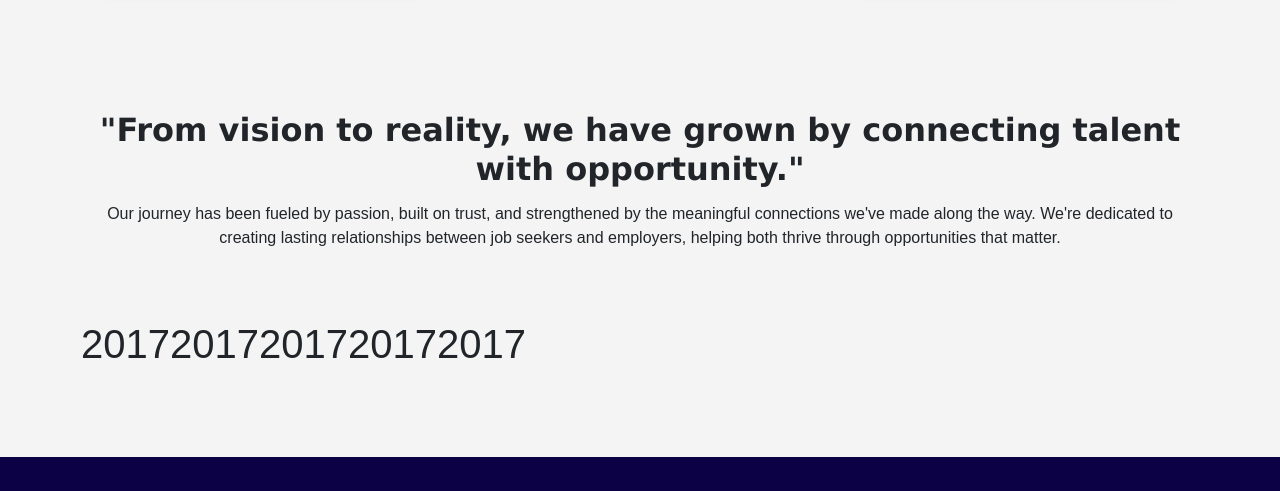
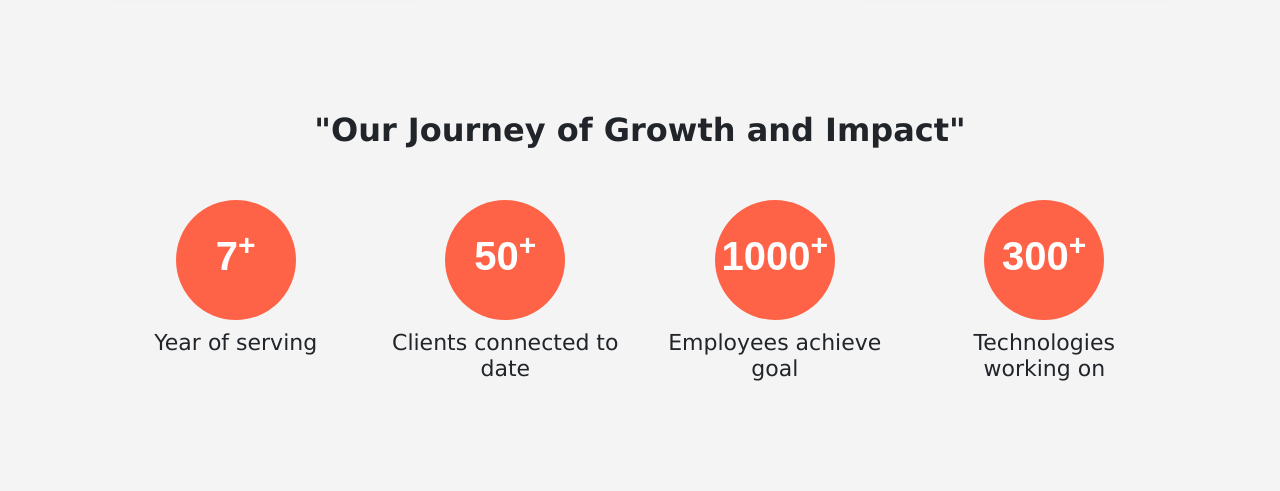
Before and after one commit to achalturkar/TechCombo, a plain HTML site: page index.html in a window 1280 px wide. Shown: the part 1230-1721 px from the top of the page. Drawn offline with nearby package versions, Linux system fonts and the light colour scheme.

Commit message:
new  commit

```diff
--- a/css/style.css
+++ b/css/style.css
@@ -206,11 +206,11 @@ body {
 }
 
 .parent-box {
-    border: 1px solid transparent; /* Removed the red border for a cleaner look */
+    border: 1px solid transparent;
     display: flex;
     justify-content: space-between;
     align-items: center;
-    flex-wrap: wrap; /* Allows wrapping for smaller screens */
+    flex-wrap: wrap;
 }
 
 .parent-box-1 {
@@ -218,7 +218,7 @@ body {
     width: 100%;
     justify-content: space-between;
     align-items: center;
-    gap: 5%; /* Reduced gap for a better look */
+    gap: 5%;
     padding: 20px;
     margin: 50px 0px;
     /* border: 1px solid black; */
@@ -231,14 +231,14 @@ body {
 }
 
 .first-child h1 {
-    font-size: 36px;
+    font-size: 40px;
     font-weight: 800;
     font-family: Verdana, Geneva, Tahoma, sans-serif;
     margin-bottom: 20px;
 }
 
 .first-child h3 {
-    font-size: 18px;
+    font-size: 24px;
     line-height: 1.6;
     margin-bottom: 30px;
     font-family: Arial, sans-serif;
@@ -318,7 +318,7 @@ body {
     align-items: center;
     margin-top: 20px;
     gap: 5%;
-    flex-wrap: wrap; /* Allows wrapping on smaller screens */
+    flex-wrap: wrap;
     padding: 20px;
 }
 
@@ -326,23 +326,23 @@ body {
 .perform-child {
     border: 1px solid transparent;
     text-align: center;
-    width: 30%; /* Ensures 3 items per row on larger screens */
+    width: 30%;
     padding: 20px;
-    background-color: #f9f9f9; /* Light background for contrast */
+    background-color: #f9f9f9;
     border-radius: 10px;
     transition: transform 0.3s ease, box-shadow 0.3s ease;
-    box-shadow: 0 4px 8px rgba(0, 0, 0, 0.1); /* Adds a subtle shadow */
+    box-shadow: 0 4px 8px rgba(0, 0, 0, 0.1);
 }
 
 /* Hover effect for service box */
 .perform-child:hover {
     transform: translateY(-10px); /* Slight lift on hover */
-    box-shadow: 0 8px 16px rgba(0, 0, 0, 0.2); /* Enhanced shadow on hover */
+    box-shadow: 0 8px 16px rgba(0, 0, 0, 0.2);
 }
 
 /* Image Styling */
 .perform-child img {
-    width: 70%; /* Consistent size for icons */
+    width: 70%;
     height: auto;
     object-fit: cover;
     margin-bottom: 15px;
@@ -388,9 +388,64 @@ body {
     cursor: pointer;
     color: white;
     background-color: #ff6347;
-    box-shadow: 0 4px 8px rgba(0, 0, 0, 0.15); /* Shadow on button hover */
+    box-shadow: 0 4px 8px rgba(0, 0, 0, 0.15);
 }
 
+
+
+.main-cont-info{
+    width: 100%;
+    padding: 20px;
+    display: flex;
+    flex-wrap: wrap;
+    /* border: 1px solid black; */
+    justify-content: space-around;
+
+
+}
+
+.cont-info{
+    width: 200px;
+    height: 100%;
+    display: flex;
+    justify-content: center;
+    align-items: center;
+    flex-direction: column;
+     width: 23%;
+     /* border: 1px solid rebeccapurple; */
+     padding: 10px;
+}
+
+.circle{
+    height:60%;
+    display: flex;
+    width:120PX;
+    height: 120PX;
+    border-radius: 50%;
+    background-color: #ff6347;
+    text-align: center;
+    justify-content: center;
+    align-items: center;
+    margin-bottom: 10px;
+}
+
+.head{
+    height: 40%;
+    text-align: center;
+}
+
+.cont-info h2{
+    font-size: 40px;
+    font-weight: bolder;
+    /* font-style: italic; */
+    color: white;
+}
+
+.cont-info h1{
+    font-size: 22px;
+    font-family: Verdana, Geneva, Tahoma, sans-serif;
+    text-align: center;
+}
 
 
 /* journey */
@@ -411,8 +466,8 @@ body {
 @media (max-width: 894px) {
 
     .main-element {
-        padding: 20px;
-        margin-top: 10px;
+        padding: 5px;
+        margin-top: 5px;
         box-sizing: border-box;
     }
 
@@ -447,11 +502,20 @@ body {
         margin-bottom: 20px;
     }
 
+    .cont-info{
+        width: 45%;
+        margin-bottom: 20px;
+    }
+
 }
 
 @media (max-width:420px){
     .perform-child h2{
         font-size: 15px;
+    }
+
+    .cont-info{
+        width:80%;
     }
 }
 
--- a/index.html
+++ b/index.html
@@ -199,18 +199,67 @@
                 </div>
             </section>
 
+            <section class="parent-box-2">
+                <div  class="container-desc">
+                   <h1>"Our Journey of Growth and Impact"</h1>
+                </div>
+
+                <div class="main-cont-info">
+                    <div class="cont-info">
+                        <div class="circle">
+                            <h2>7<sup>+</sup></h2>
+                        </div>
+                        <div class="head">
+                            <h1>Year of serving </h1>
+                        </div>
+
+                    </div>
+                    <div class="cont-info">
+                        <div class="circle">
+                             <h2>50<sup>+</sup></h2>
+                        </div>
+                        <div class="head">
+                            <h1>Clients connected to date</h1>
+                        </div>
+
+                    </div>
+                    <div class="cont-info">
+                        <div class="circle">
+                           <h2>1000<sup>+</sup></h2>
+                        </div>
+                        <div class="head">
+                            <h1>Employees achieve goal</h1>
+                        </div>
+
+                    </div>
+                    <div class="cont-info">
+                        <div class="circle">
+                           <h2>300<sup>+</sup></h2>
+                        </div>
+                        <div class="head">
+                            <h1>Technologies working on</h1>
+                        </div>
+
+                    </div>
+                </div>
+            </section>
+
 
             <section class="parent-box-2">
 
                 <div class="container-desc animated-text">
                     <h1>"From vision to reality, we have grown by connecting talent with opportunity."</h1>
                     <br>
-                    <p>Our journey has been fueled by passion, built on trust, and strengthened by the meaningful
-                        connections we've made along the way. We're dedicated to creating lasting relationships between
-                        job seekers and employers, helping both thrive through opportunities that matter.</p>
+                    <h5>Our journey has been fueled by passion, built on trust, and strengthened by the meaningful
+                        connections we've made along the way. </h5>
                 </div>
 
                 <div class="container-journey">
+                    <div class="journey-content">
+                        <img src="" alt="">
+                        <h1>2017</h1>
+                        <h5></h6>
+                    </div>
                     <div class="journey-content">
                         <img src="" alt="">
                         <h1>2017</h1>
```
